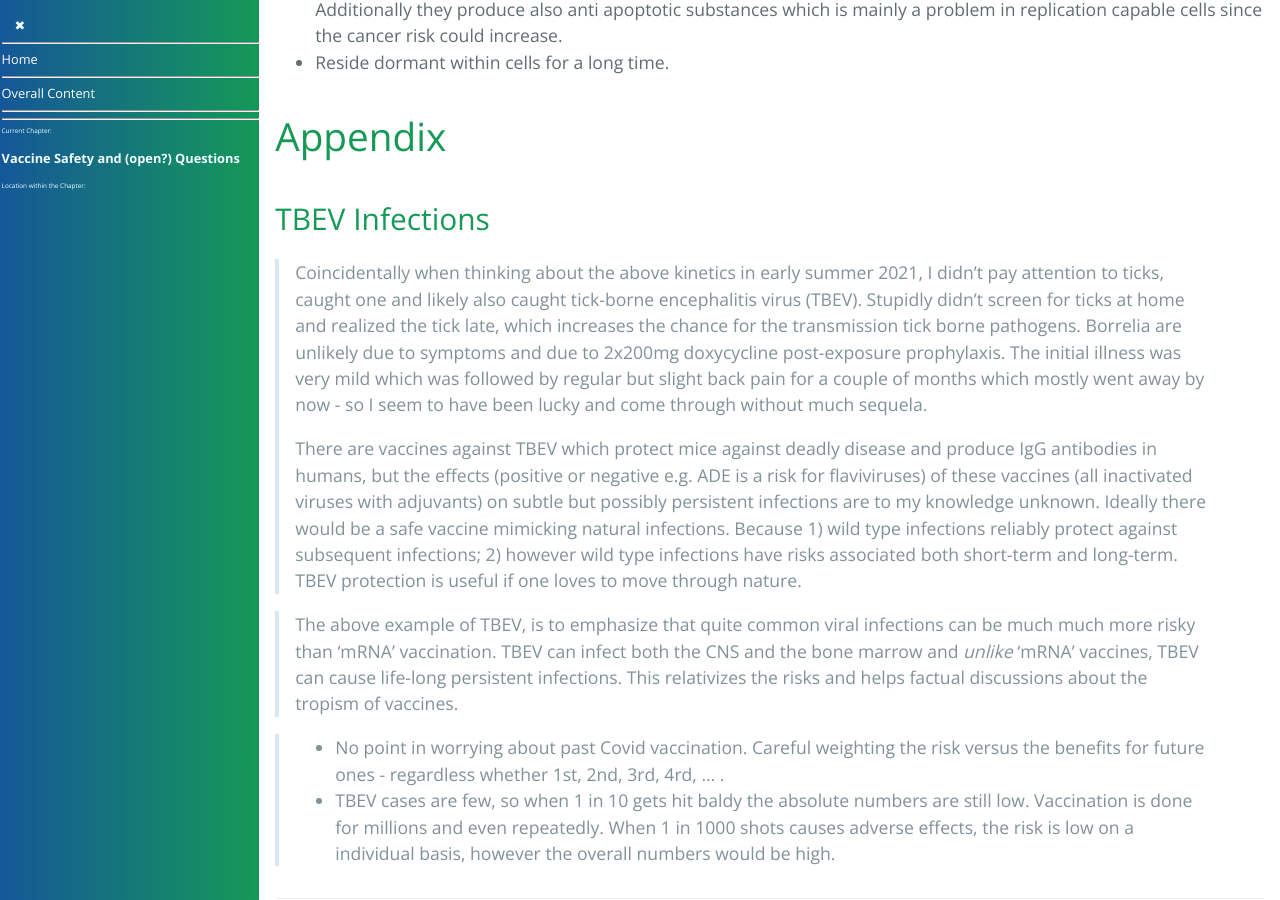
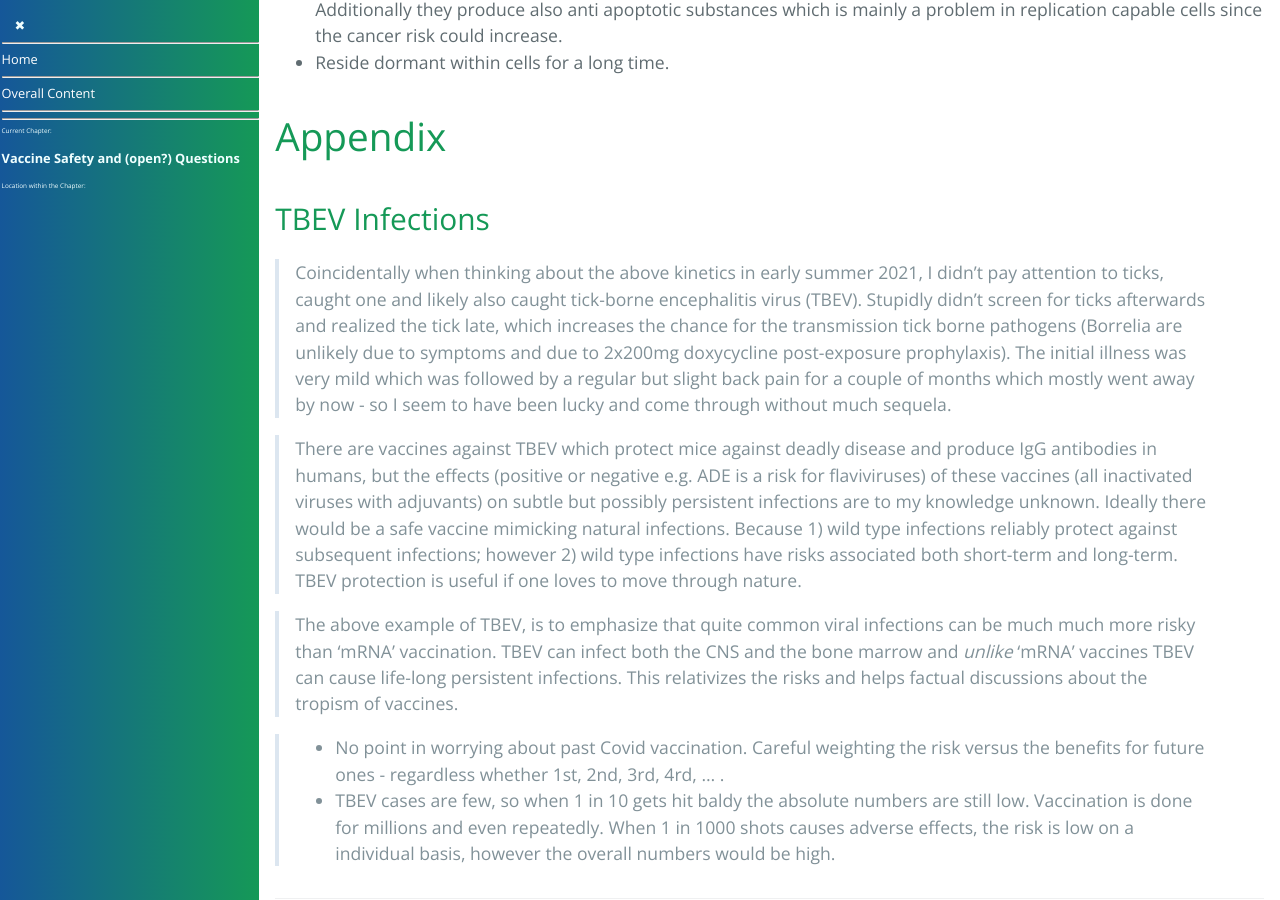
Before and after one commit to forestgrape/coronavirus, a Jekyll site: the page built from 10_vaccines/vaccine_safety.md, in a window 1280 px wide and 900 px high, scrolled down 11412 px. Built offline with Jekyll 4.4.1, drawn with Linux system fonts in a browser that asks for light colours; our own code applies the rules of GitHub Pages for plain Markdown files.

Commit message:
formulations

```diff
--- a/10_vaccines/vaccine_safety.md
+++ b/10_vaccines/vaccine_safety.md
@@ -281,13 +281,14 @@ Adenoviruses vaccines used adenoviruses rendered replication incapable but apart
 
 
 
+
 ## Appendix
 ### TBEV Infections
-> Coincidentally when thinking about the above kinetics in early summer 2021, I didn't pay attention to ticks, caught one and likely also caught tick-borne encephalitis virus (TBEV). Stupidly didn't screen for ticks at home and realized the tick late, which increases the chance for the transmission tick borne pathogens. Borrelia are unlikely due to symptoms and due to 2x200mg doxycycline post-exposure prophylaxis. The initial illness was very mild which was followed by regular but slight back pain for a couple of months which mostly went away by now - so I seem to have been lucky and come through without much sequela.
->
-> There are vaccines against TBEV which protect mice against deadly disease and produce IgG antibodies in humans, but the effects (positive or negative e.g. ADE is a risk for flaviviruses) of these vaccines (all inactivated viruses with adjuvants) on subtle but possibly persistent infections are to my knowledge unknown. Ideally there would be a safe vaccine mimicking natural infections. Because 1) wild type infections reliably protect against subsequent infections; 2) however wild type infections have risks associated both short-term and long-term. TBEV protection is useful if one loves to move through nature.
+> Coincidentally when thinking about the above kinetics in early summer 2021, I didn't pay attention to ticks, caught one and likely also caught tick-borne encephalitis virus (TBEV). Stupidly didn't screen for ticks afterwards and realized the tick late, which increases the chance for the transmission tick borne pathogens (Borrelia are unlikely due to symptoms and due to 2x200mg doxycycline post-exposure prophylaxis). The initial illness was very mild which was followed by a regular but slight back pain for a couple of months which mostly went away by now - so I seem to have been lucky and come through without much sequela.
 
-> The above example of TBEV, is to emphasize that quite common viral infections can be much much more risky than 'mRNA' vaccination. TBEV can infect both the CNS and the bone marrow and *unlike* 'mRNA' vaccines, TBEV can cause life-long persistent infections. This relativizes the risks and helps factual discussions about the tropism of vaccines.
+> There are vaccines against TBEV which protect mice against deadly disease and produce IgG antibodies in humans, but the effects (positive or negative e.g. ADE is a risk for flaviviruses) of these vaccines (all inactivated viruses with adjuvants) on subtle but possibly persistent infections are to my knowledge unknown. Ideally there would be a safe vaccine mimicking natural infections. Because 1) wild type infections reliably protect against subsequent infections; however 2) wild type infections have risks associated both short-term and long-term. TBEV protection is useful if one loves to move through nature.
+
+> The above example of TBEV, is to emphasize that quite common viral infections can be much much more risky than 'mRNA' vaccination. TBEV can infect both the CNS and the bone marrow and *unlike* 'mRNA' vaccines TBEV can cause life-long persistent infections. This relativizes the risks and helps factual discussions about the tropism of vaccines.
 
 > * No point in worrying about past Covid vaccination. Careful weighting the risk versus the benefits for future ones - regardless whether 1st, 2nd, 3rd, 4rd, ... .
 > * TBEV cases are few, so when 1 in 10 gets hit baldy the absolute numbers are still low. Vaccination is done for millions and even repeatedly. When 1 in 1000 shots causes adverse effects, the risk is low on a individual basis, however the overall numbers would be high.
```
